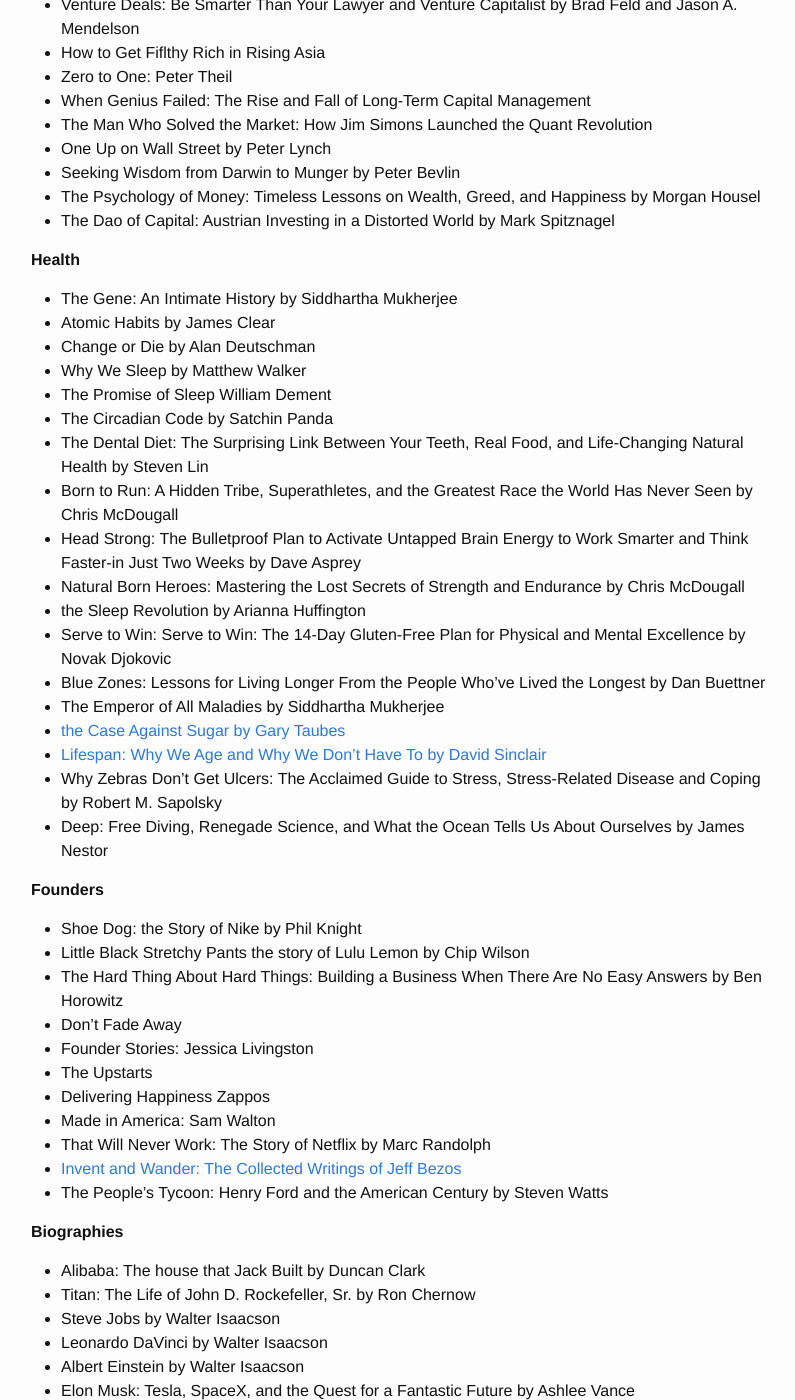
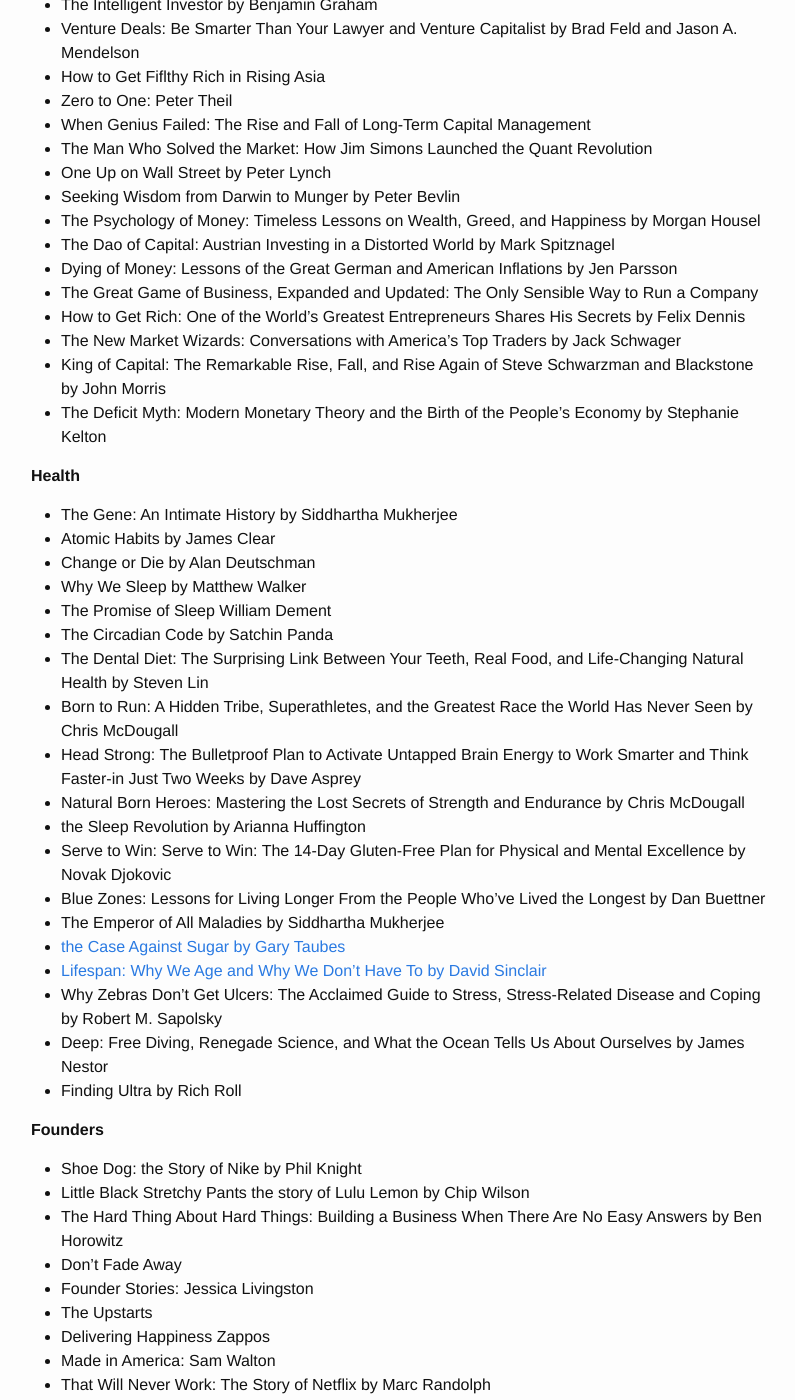
Before and after one commit to mjberg/reading-and-writing, a Jekyll site: the page built from _pages/02_readings.md, in a window 1280 px wide and 1400 px high, scrolled down 1419 px. Shown: the whole window, without its empty margins (239-1034 px from the left). Built offline with Jekyll 4.4.1, drawn with Linux system fonts in a browser that asks for light colours; some of the changed text lies outside the part shown.

Commit message:
update reading list

```diff
--- a/_pages/02_readings.md
+++ b/_pages/02_readings.md
@@ -30,8 +30,9 @@ permalink: /readings/
   * Drive: The Surprising Truth About What Motivates Us
    by Daniel H. Pink
    * Growth Mindset by Carol Dweck
-   * The Biggest Bet: How I Learned to Pay Attention, master Myself, and Win by Maria Konnikova
+   * The Biggest Bluff: How I Learned to Pay Attention, master Myself, and Win by Maria Konnikova
    * Never Split the Difference: Negotiating As If Your Life Depended On It by Chris Voss
+   * Range: Why Generalists Triumph in a Specialized World by David Epstein
 
    **Sales/Revenue**
 
@@ -63,6 +64,14 @@ permalink: /readings/
   * Seeking Wisdom from Darwin to Munger by Peter Bevlin
   * The Psychology of Money: Timeless Lessons on Wealth, Greed, and Happiness by Morgan Housel
   * The Dao of Capital: Austrian Investing in a Distorted World by Mark Spitznagel
+  * Dying of Money: Lessons of the Great German and American Inflations by Jen Parsson
+  * The Great Game of Business, Expanded and Updated: The Only Sensible Way to Run a Company
+  * How to Get Rich: One of the World's Greatest Entrepreneurs Shares His Secrets by Felix Dennis
+  * The New Market Wizards: Conversations with America's Top Traders by Jack Schwager
+  * King of Capital: The Remarkable Rise, Fall, and Rise Again of Steve Schwarzman and Blackstone by John Morris
+  * The Deficit Myth: Modern Monetary Theory and the Birth of the People's Economy by Stephanie Kelton
+
+
 
 
   **Health**
@@ -85,6 +94,7 @@ permalink: /readings/
   * [Lifespan: Why We Age and Why We Don't Have To by David Sinclair](https://matthewberg.me/jekyll/update/2020/10/14/Book-Notes-Lifespan-Why-We-Age-And-Why-We-Don't-Have-To.html)
   * Why Zebras Don't Get Ulcers: The Acclaimed Guide to Stress, Stress-Related Disease and Coping by Robert M. Sapolsky
   * Deep: Free Diving, Renegade Science, and What the Ocean Tells Us About Ourselves by James Nestor
+  * Finding Ultra by Rich Roll
 
 
 
@@ -148,6 +158,10 @@ permalink: /readings/
   * [Zen and the Art of Motorcycle Maintenance](https://matthewberg.me/jekyll/update/2019/12/12/Zen-And-The-Art-Of-Motorcycle-Maintenance.html)
   * Lying by Sam Harris
   * The Untethered Soul by Michael Singer
+  * Saltwater Buddha: A Surfer's Quest to Find Zen on the Sea by Jaimal Yogis
+  * Zen and the Art of Archery by Eugen Herrigel
+  * Abba's Child: The Cry of the Heart for Intimate Belonging by Brennan Manning
+
 
 
  **Relationships**
```
